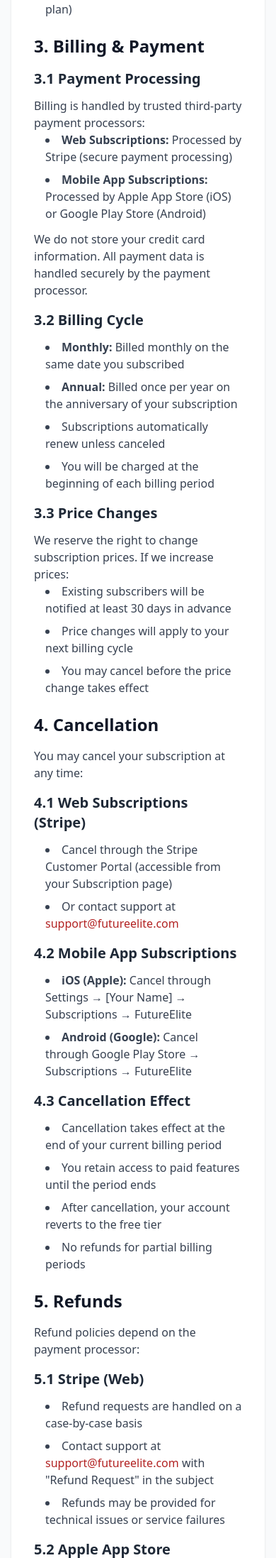
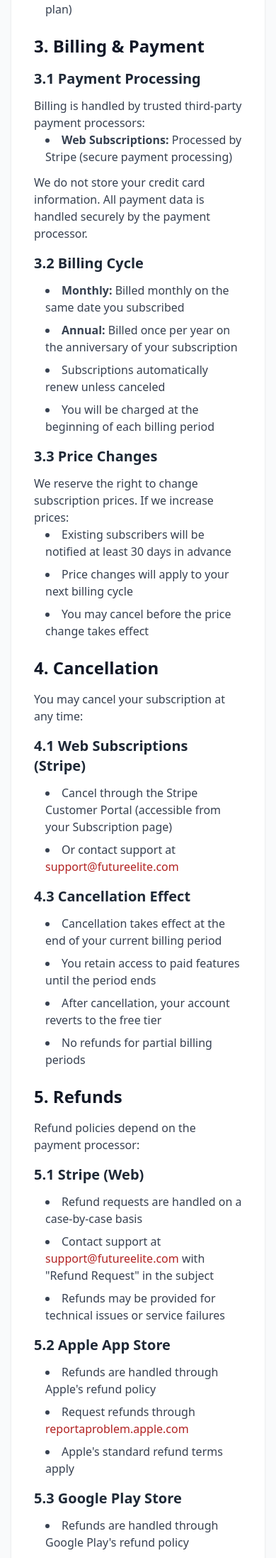
Before and after one commit to chardy1903/FutureElite2025, a Flask app: page /subscription-info in a window 390 px wide. Shown: the part 1850-4045 px from the top of the page at 71% size. Run offline with Flask 2, Linux system fonts and the light colour scheme; parts of the project's set-up code (start-up, migrations or seed data) failed here and were passed over; some libraries are stand-ins or nearby versions.

Commit message:
Remove all mentions of Apple App Store, iOS, and mobile apps from legal pages

```diff
--- a/app/templates/legal/faq.html
+++ b/app/templates/legal/faq.html
@@ -93,12 +93,10 @@
             <div class="faq-item">
                 <h2 class="text-xl font-semibold text-gray-900 mb-3">6. How do I cancel my subscription?</h2>
                 <p class="text-gray-700 leading-relaxed">
-                    Cancellation depends on where you subscribed:
+                    You can cancel your subscription at any time:
                 </p>
                 <ul class="list-disc list-inside text-gray-700 space-y-2 ml-4">
                     <li><strong>Web:</strong> Cancel through the Stripe Customer Portal (accessible from your Subscription page) or contact support</li>
-                    <li><strong>iOS:</strong> Cancel through Settings → [Your Name] → Subscriptions → FutureElite</li>
-                    <li><strong>Android:</strong> Cancel through Google Play Store → Subscriptions → FutureElite</li>
                 </ul>
                 <p class="text-gray-700 leading-relaxed mt-3">
                     Cancellation takes effect at the end of your current billing period. You retain access until then.
--- a/app/templates/legal/privacy.html
+++ b/app/templates/legal/privacy.html
@@ -120,7 +120,7 @@
             <section>
                 <h2 class="text-2xl font-semibold text-gray-900 mt-6 mb-4">9. Subscription & Payment Data</h2>
                 <p class="text-gray-700 leading-relaxed">
-                    If you subscribe to FutureElite, payment processing is handled by Stripe (for web) or Apple/Google (for mobile apps). We do not store your credit card information. We only store:
+                    If you subscribe to FutureElite, payment processing is handled by Stripe. We do not store your credit card information. We only store:
                 </p>
                 <ul class="list-disc list-inside text-gray-700 space-y-2 ml-4">
                     <li>Subscription status (active, canceled, etc.)</li>
@@ -128,7 +128,7 @@
                     <li>Billing period dates</li>
                 </ul>
                 <p class="text-gray-700 leading-relaxed mt-3">
-                    Payment details are handled entirely by the payment processor (Stripe, Apple, or Google).
+                    Payment details are handled entirely by Stripe.
                 </p>
             </section>
 
--- a/app/templates/legal/subscription_info.html
+++ b/app/templates/legal/subscription_info.html
@@ -88,7 +88,6 @@
                 </p>
                 <ul class="list-disc list-inside text-gray-700 space-y-2 ml-4">
                     <li><strong>Web Subscriptions:</strong> Processed by Stripe (secure payment processing)</li>
-                    <li><strong>Mobile App Subscriptions:</strong> Processed by Apple App Store (iOS) or Google Play Store (Android)</li>
                 </ul>
                 <p class="text-gray-700 leading-relaxed mt-3">
                     We do not store your credit card information. All payment data is handled securely by the payment processor.
@@ -124,11 +123,6 @@
                     <li>Or contact support at <a href="mailto:{{ support_email }}" class="text-qadsiah-red hover:underline">{{ support_email }}</a></li>
                 </ul>
 
-                <h3 class="text-xl font-semibold text-gray-800 mt-4 mb-3">4.2 Mobile App Subscriptions</h3>
-                <ul class="list-disc list-inside text-gray-700 space-y-2 ml-4">
-                    <li><strong>iOS (Apple):</strong> Cancel through Settings → [Your Name] → Subscriptions → FutureElite</li>
-                    <li><strong>Android (Google):</strong> Cancel through Google Play Store → Subscriptions → FutureElite</li>
-                </ul>
 
                 <h3 class="text-xl font-semibold text-gray-800 mt-4 mb-3">4.3 Cancellation Effect</h3>
                 <ul class="list-disc list-inside text-gray-700 space-y-2 ml-4">
--- a/app/templates/legal/terms.html
+++ b/app/templates/legal/terms.html
@@ -93,7 +93,7 @@
 
                 <h3 class="text-xl font-semibold text-gray-800 mt-4 mb-3">6.2 Billing & Payment</h3>
                 <p class="text-gray-700 leading-relaxed">
-                    For web subscriptions, billing is handled by Stripe. For mobile app subscriptions, billing is handled by Apple App Store or Google Play Store.
+                    Billing is handled by Stripe (secure payment processing).
                 </p>
                 <ul class="list-disc list-inside text-gray-700 space-y-2 ml-4">
                     <li>Subscriptions automatically renew unless canceled</li>
@@ -107,7 +107,6 @@
                 </p>
                 <ul class="list-disc list-inside text-gray-700 space-y-2 ml-4">
                     <li><strong>Web:</strong> Cancel through the Stripe Customer Portal or by contacting support</li>
-                    <li><strong>Mobile:</strong> Cancel through your device's App Store or Play Store subscription settings</li>
                     <li>Cancellation takes effect at the end of the current billing period</li>
                     <li>No refunds for partial billing periods</li>
                 </ul>
@@ -118,7 +117,6 @@
                 </p>
                 <ul class="list-disc list-inside text-gray-700 space-y-2 ml-4">
                     <li><strong>Stripe:</strong> Contact support for refund requests</li>
-                    <li><strong>Apple/Google:</strong> Refunds are handled through the App Store or Play Store policies</li>
                 </ul>
             </section>
 
```
